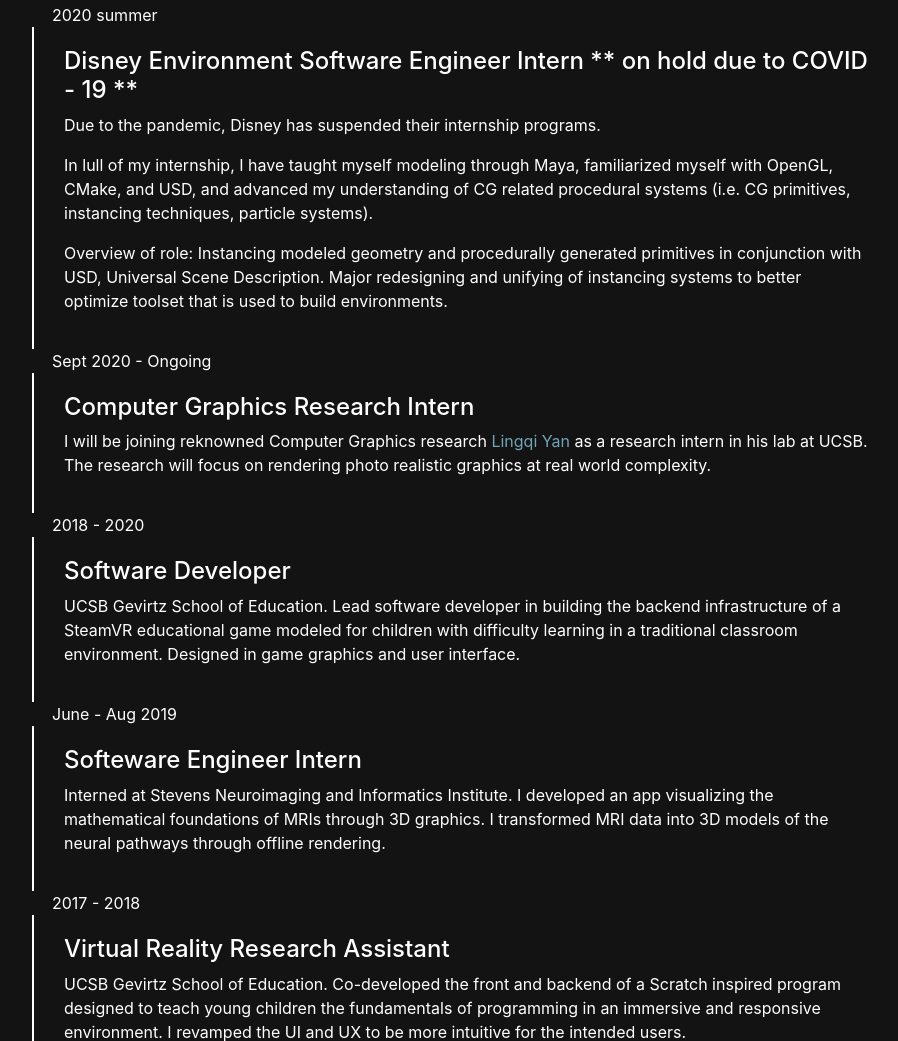
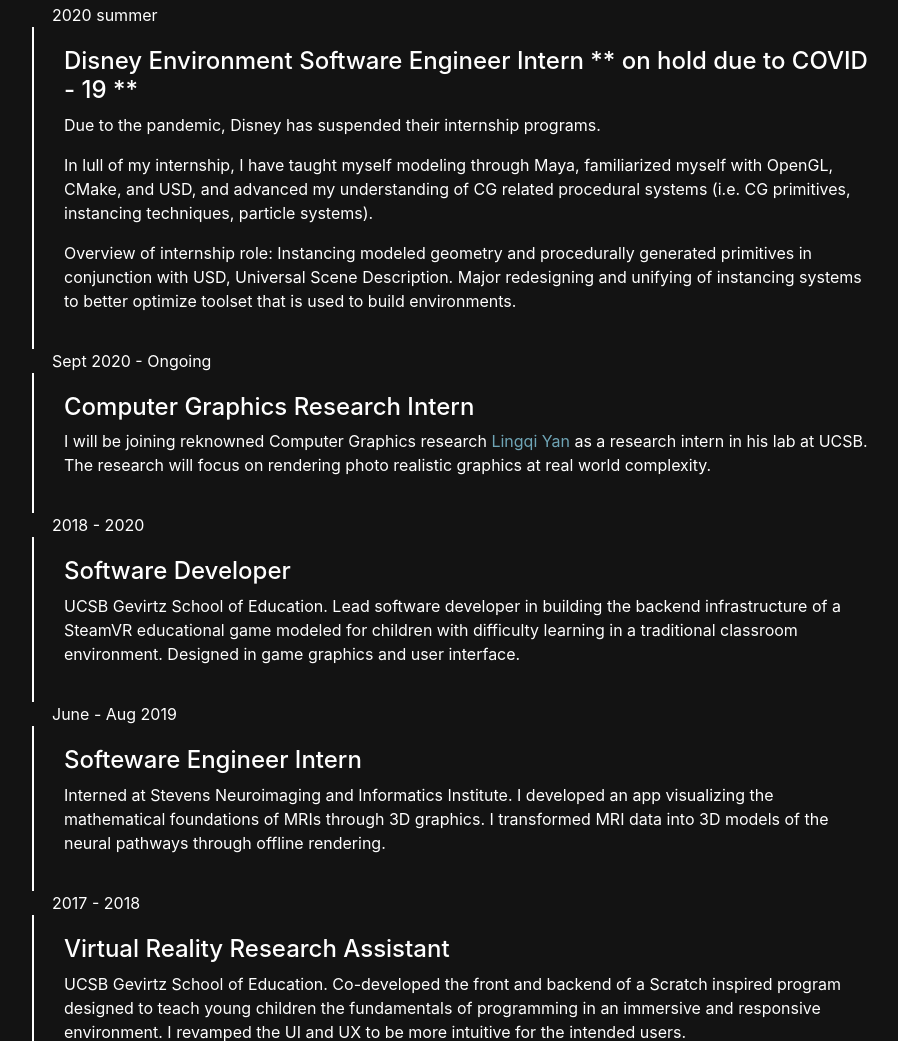
Before and after one commit to lfloegel/lfloegel.github.io, a plain HTML site: page index.html in a window 1280 px wide. Shown: the part 2042-3083 px from the top of the page, without its empty margins (157-1055 px from the left). Drawn offline with nearby package versions, Linux system fonts and the light colour scheme.

Commit message:
updated content

```diff
--- a/index.html
+++ b/index.html
@@ -94,7 +94,7 @@
                         advanced my understanding of CG related procedural systems (i.e. CG primitives, instancing techniques, particle systems).
                         </p>
                         <p>
-                        Overview of role: Instancing modeled geometry and procedurally generated primitives in conjunction with USD, Universal Scene
+                        Overview of internship role: Instancing modeled geometry and procedurally generated primitives in conjunction with USD, Universal Scene
                         Description. Major redesigning and unifying of instancing systems to better optimize toolset that is used to build environments.
                         </p>
                     </div>
```
